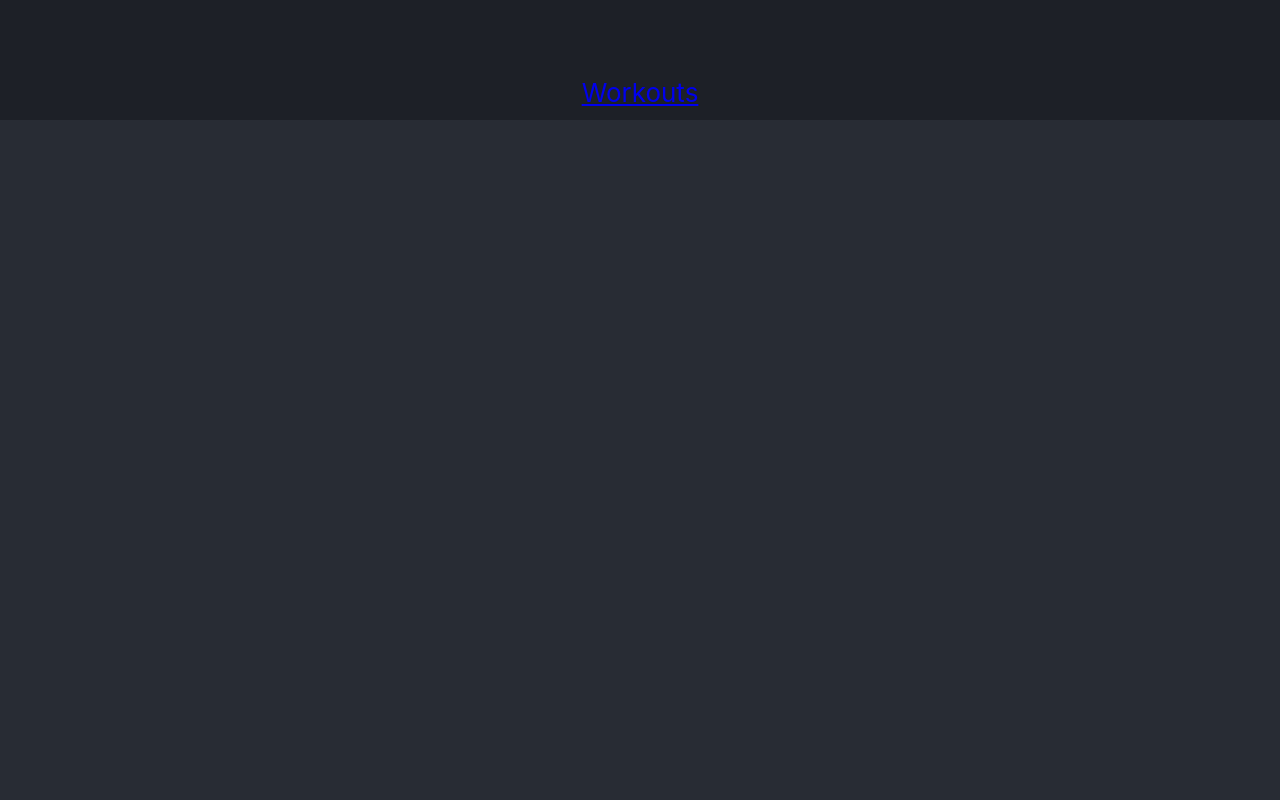
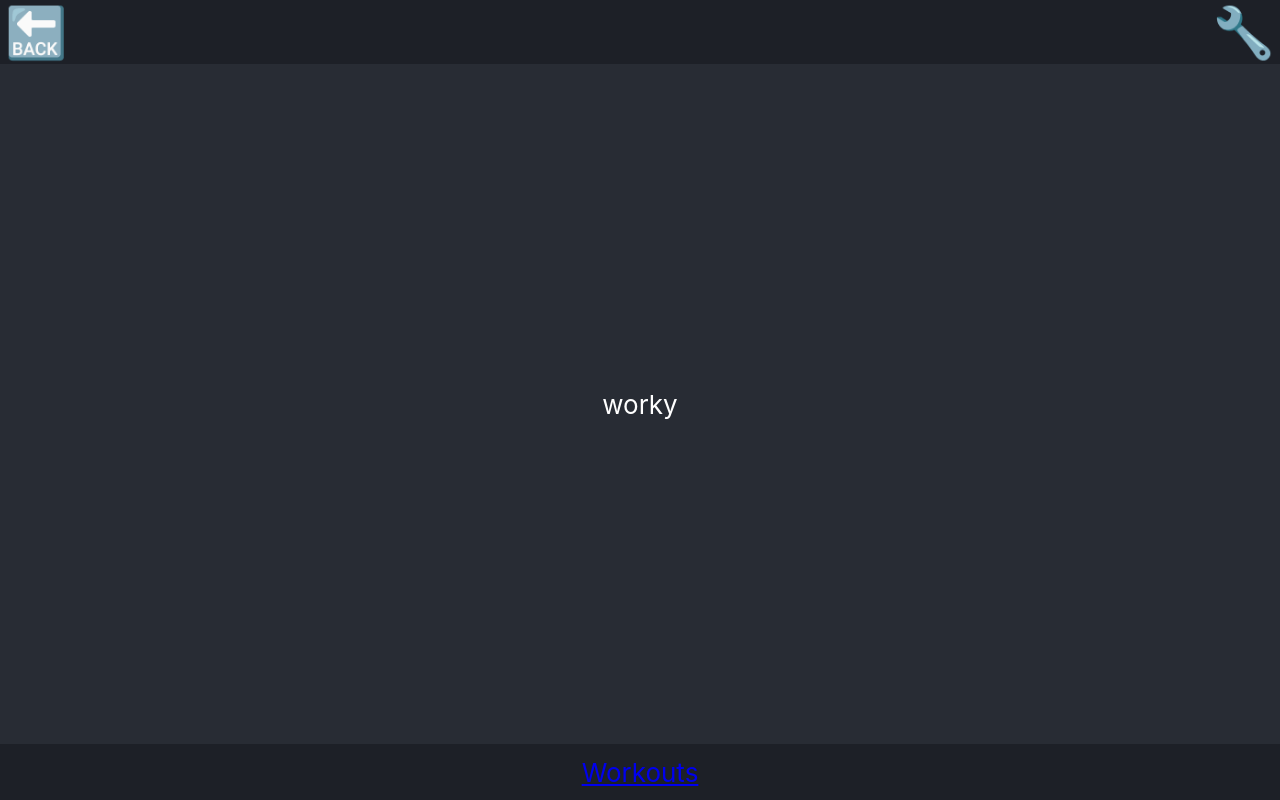
Before and after one commit to JakeRowsell89/gzclp, a React (Create React App) app: page /workout in a window 1280 px wide. Built offline with nearby package versions, Linux system fonts and the light colour scheme.

Commit message:
✨Add workout page

```diff
--- a/src/components/App.js
+++ b/src/components/App.js
@@ -6,6 +6,7 @@ import Footer from './Footer'
 import Home from './pages/Home'
 import Settings from './pages/Settings'
 import Workouts from './pages/Workouts'
+import Workout from './pages/Workout'
 
 class App extends Component {
   render() {
@@ -16,6 +17,7 @@ class App extends Component {
           <Route exact path="/" component={Home} />
           <Route path="/settings" component={Settings} />
           <Route path="/workouts" component={Workouts} />
+          <Route path="/workout" component={Workout} />
           <Footer />
         </div>
       </Router>
--- a/src/components/WorkoutTile.css
+++ b/src/components/WorkoutTile.css
@@ -4,6 +4,7 @@
   min-width: 90vw;
   padding: 1vh;
   border: 1px solid;
+  color: white;
 }
 
 .Workout-tile .tile-row {
--- /dev/null
+++ b/src/components/pages/Workout.js
@@ -0,0 +1,17 @@
+import React, { Component } from 'react';
+import { Link } from 'react-router-dom'
+import WorkoutTile from '../WorkoutTile'
+
+class Workout extends Component {
+  render() {
+    console.log(this.props.location.state)
+    return (
+      <div className="App-page">
+        worky
+      </div>
+
+    )
+  }
+}
+
+export default Workout
--- a/src/components/pages/Workouts.js
+++ b/src/components/pages/Workouts.js
@@ -1,17 +1,17 @@
 import React, { Component } from 'react';
+import { Link } from 'react-router-dom'
 import WorkoutTile from '../WorkoutTile'
 import workouts from '../../fixtures/workouts'
 
 class Workouts extends Component {
   render() {
-    console.log(workouts)
     return (
       <div className="App-page">
         {
           workouts.slice(0, 3).map((workout, i) => {
-            return (
+            return i === 0 ?
+              <Link to={{ pathname: "/workout", state: { workout } }}><WorkoutTile key={i} workout={workout} /></Link> :
               <WorkoutTile key={i} workout={workout} />
-            )
           })
         }
       </div>
--- a/src/constants.js
+++ b/src/constants.js
@@ -1,11 +1,13 @@
 export const PATHS = {
   home: "/",
   settings: "/settings",
-  workouts: "/workouts"
+  workouts: "/workouts",
+  workout: "/workout"
 }
 
 export const PAGE_PATHS = [
   PATHS.home,
   PATHS.settings,
-  PATHS.workouts
+  PATHS.workouts,
+  PATHS.workout
 ]
```
